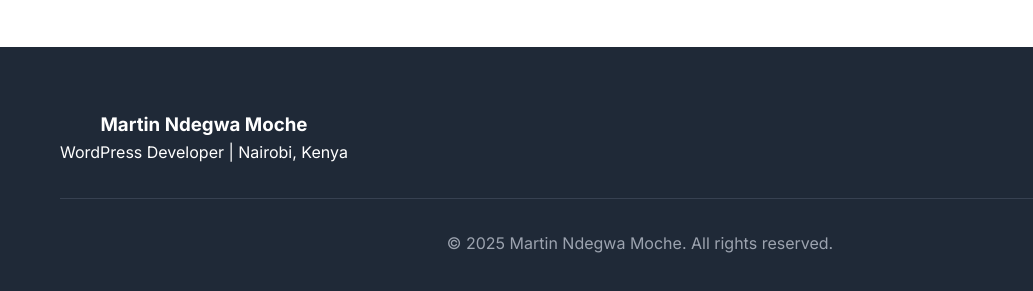
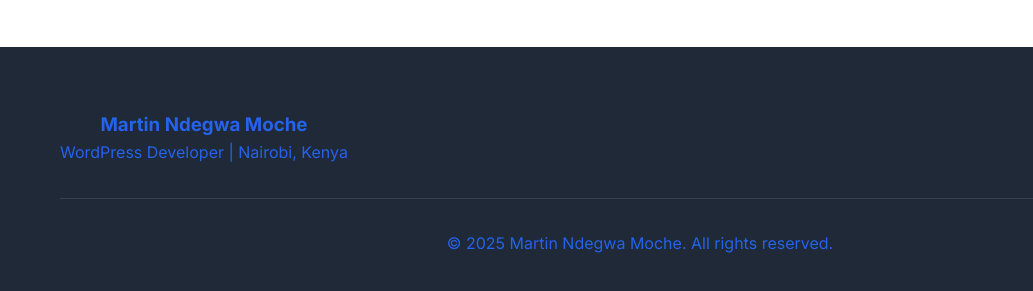
Before and after one commit to ndegwamoche/portfolio, a plain HTML site: page index.html in a window 1280 px wide. Shown: the part 6776-7067 px from the top of the page, 0-1033 px from the left. Drawn offline with Linux system fonts and the light colour scheme.

Commit message:
Update index.html portfolio favicon

```diff
--- a/index.html
+++ b/index.html
@@ -8,6 +8,7 @@
     <meta name="description"
         content="Martin Ndegwa Moche - Dynamic WordPress Developer from Nairobi, Kenya. Specializing in custom themes, plugins, and high-performance websites.">
     <link href="https://fonts.googleapis.com/css2?family=Inter:wght@300;400;500;600;700&display=swap" rel="stylesheet">
+    <link rel="icon" href="https://avatars.githubusercontent.com/u/151727514?v=4" type="image/x-icon">
     <link rel="stylesheet" href="https://cdnjs.cloudflare.com/ajax/libs/font-awesome/6.0.0/css/all.min.css">
     <style>
         * {
@@ -840,6 +841,11 @@
             justify-content: space-between;
             align-items: center;
             margin-bottom: 2rem;
+        }
+
+        .footer-content h3,
+        p {
+            color: var(--primary-color);
         }
 
         .social-links {
```
